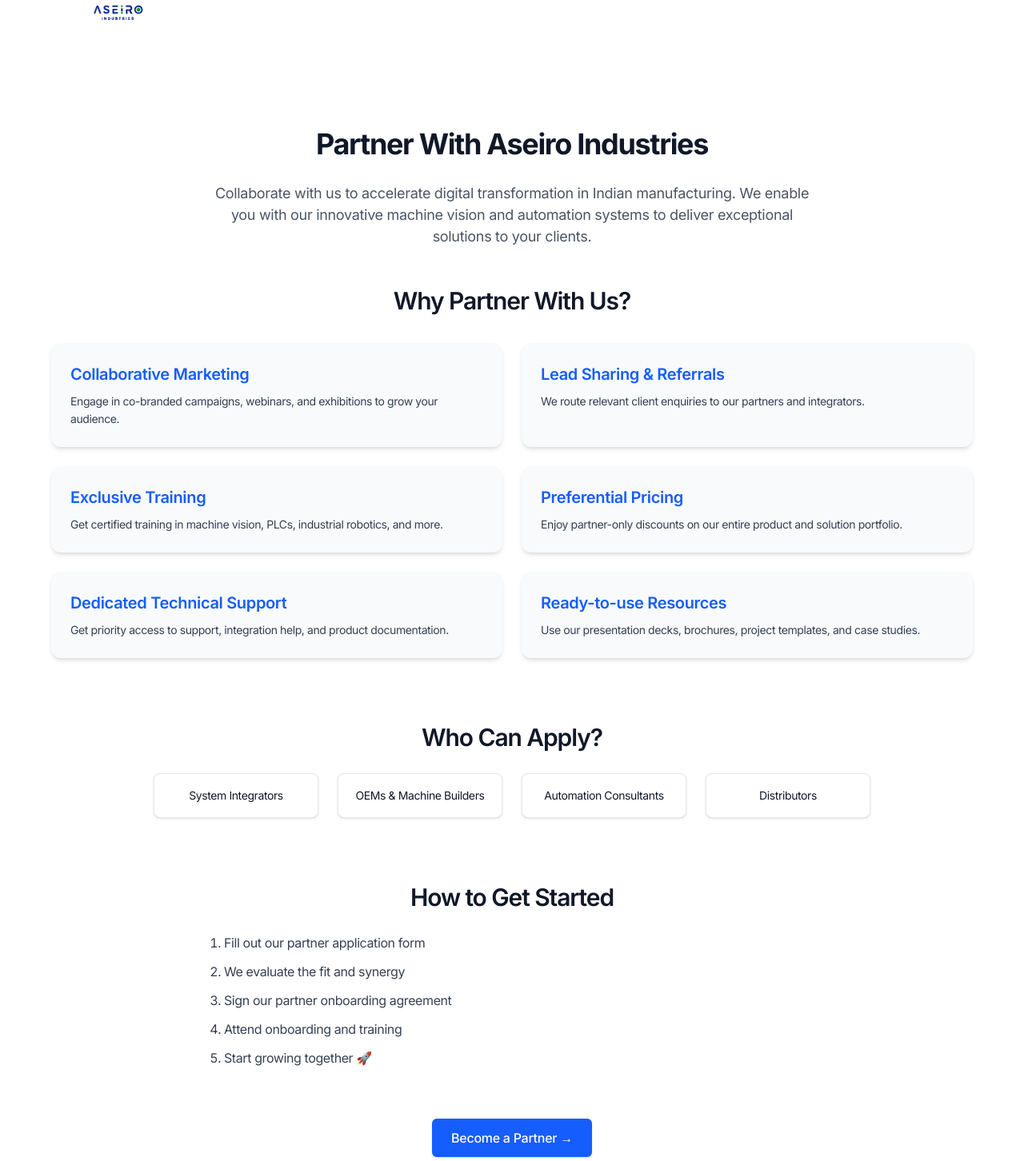
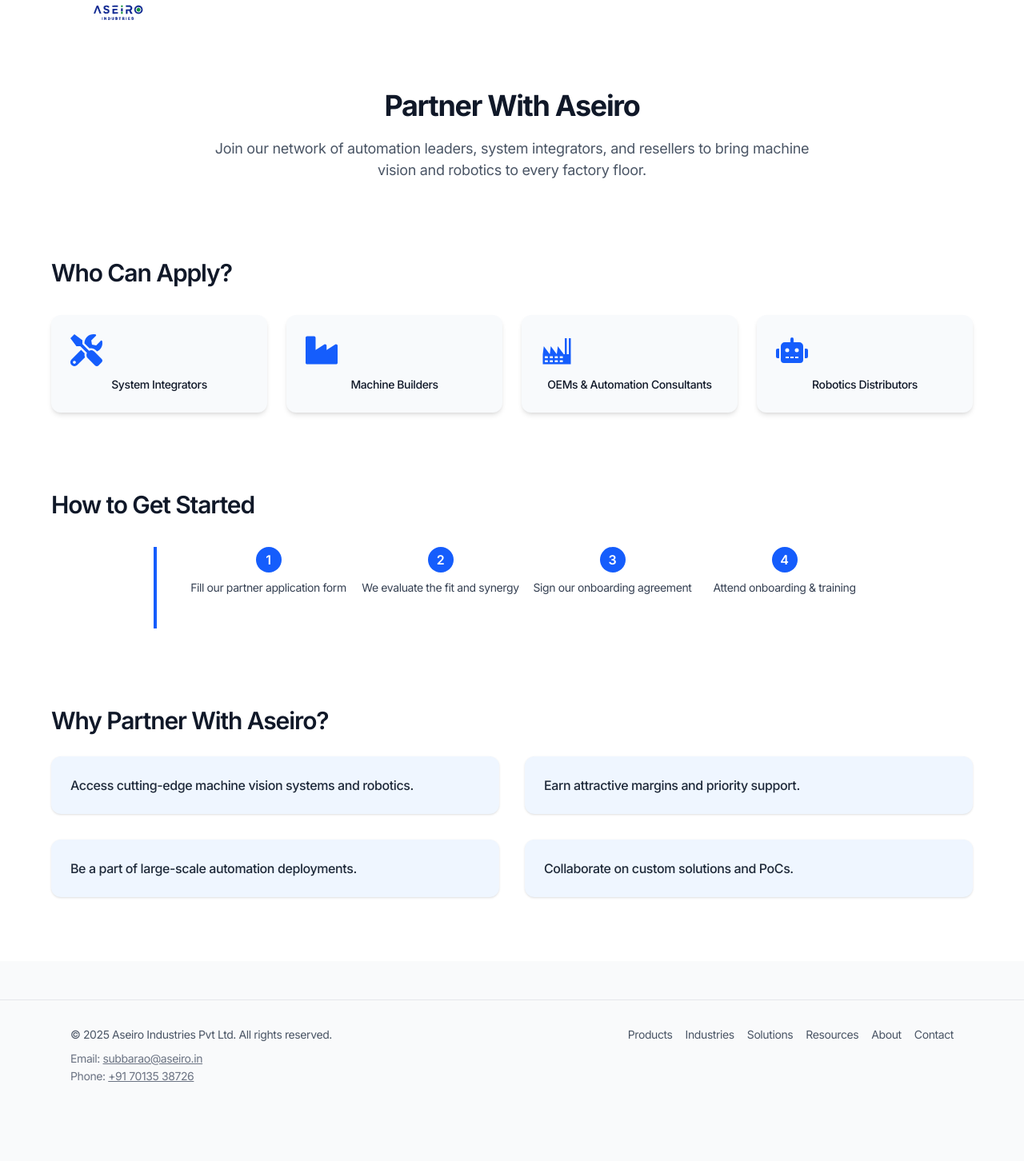
Before and after one commit to pradyumna-aseiro/Vercel-website, a Next.js app: page /partner in a window 1280 px wide. Shown: the part 138-1590 px from the top of the page at 80% size. After the commit the page ends 1527 px from the top, so only its background shows below. Built offline with nearby package versions, Linux system fonts and the light colour scheme.

Commit message:
added flow chart in partner page

```diff
--- a/app/(default)/partner/page.tsx
+++ b/app/(default)/partner/page.tsx
@@ -1,102 +1,95 @@
+// app/partner/page.tsx
 "use client";
 
-import CTAButton from "@/components/CTA-button";
+import { FaTools, FaIndustry, FaRobot } from "react-icons/fa";
+import { GiFactory } from "react-icons/gi";
 import PageTransition from "@/components/page-transition";
 import FadeInOnScroll from "@/components/fade-in-on-scroll";
 
 export default function PartnerPage() {
   return (
     <PageTransition>
-      <section className="pt-32 pb-20 px-4 bg-white text-center">
+      <section className="bg-white py-20 px-6 text-left">
+        <div className="max-w-6xl mx-auto space-y-24">
+
+          {/* Hero */}
           <FadeInOnScroll>
-          <h1 className="text-4xl font-bold mb-6">Partner With Aseiro Industries</h1>
-          <p className="text-gray-600 text-lg max-w-3xl mx-auto mb-12">
-            Collaborate with us to accelerate digital transformation in Indian manufacturing.
-            We enable you with our innovative machine vision and automation systems to deliver
-            exceptional solutions to your clients.
+            <div className="text-center">
+              <h1 className="text-4xl font-bold mb-4">Partner With Aseiro</h1>
+              <p className="text-gray-600 text-lg max-w-3xl mx-auto">
+                Join our network of automation leaders, system integrators, and resellers
+                to bring machine vision and robotics to every factory floor.
               </p>
-        </FadeInOnScroll>
-
-        <FadeInOnScroll delay={0.1}>
-          <h2 className="text-3xl font-semibold mb-8">Why Partner With Us?</h2>
-          <div className="grid gap-6 md:grid-cols-2 max-w-6xl mx-auto text-left">
-            {[
-              {
-                title: "Collaborative Marketing",
-                desc: "Engage in co-branded campaigns, webinars, and exhibitions to grow your audience.",
-              },
-              {
-                title: "Lead Sharing & Referrals",
-                desc: "We route relevant client enquiries to our partners and integrators.",
-              },
-              {
-                title: "Exclusive Training",
-                desc: "Get certified training in machine vision, PLCs, industrial robotics, and more.",
-              },
-              {
-                title: "Preferential Pricing",
-                desc: "Enjoy partner-only discounts on our entire product and solution portfolio.",
-              },
-              {
-                title: "Dedicated Technical Support",
-                desc: "Get priority access to support, integration help, and product documentation.",
-              },
-              {
-                title: "Ready-to-use Resources",
-                desc: "Use our presentation decks, brochures, project templates, and case studies.",
-              },
-            ].map((item, index) => (
-              <FadeInOnScroll key={index} delay={index * 0.1}>
-                <div className="bg-slate-50 p-6 rounded-xl shadow-md hover:shadow-lg transition h-full">
-                  <h3 className="text-xl font-semibold text-blue-600 mb-2">{item.title}</h3>
-                  <p className="text-gray-700 text-sm">{item.desc}</p>
-                </div>
-              </FadeInOnScroll>
-            ))}
             </div>
           </FadeInOnScroll>
 
-        <FadeInOnScroll delay={0.2}>
-          <div className="mt-20">
-            <h2 className="text-3xl font-semibold mb-6">Who Can Apply?</h2>
-            <div className="grid grid-cols-2 md:grid-cols-4 gap-6 text-sm max-w-4xl mx-auto">
+          {/* Who Can Apply */}
+          <FadeInOnScroll>
+            <div>
+              <h2 className="text-3xl font-semibold mb-8">Who Can Apply?</h2>
+              <div className="grid grid-cols-2 md:grid-cols-4 gap-6 text-center">
                 {[
-                "System Integrators",
-                "OEMs & Machine Builders",
-                "Automation Consultants",
-                "Distributors",
-              ].map((label, i) => (
-                <div key={i} className="bg-white border rounded-lg py-4 px-3 shadow hover:shadow-lg transition">
-                  {label}
+                  { icon: <FaTools size={40} />, label: "System Integrators" },
+                  { icon: <FaIndustry size={40} />, label: "Machine Builders" },
+                  { icon: <GiFactory size={40} />, label: "OEMs & Automation Consultants" },
+                  { icon: <FaRobot size={40} />, label: "Robotics Distributors" },
+                ].map((item, index) => (
+                  <div key={index} className="bg-slate-50 rounded-xl shadow-md p-6 hover:shadow-lg transition">
+                    <div className="text-blue-600 mb-3">{item.icon}</div>
+                    <p className="text-sm font-medium">{item.label}</p>
                   </div>
                 ))}
               </div>
             </div>
           </FadeInOnScroll>
 
-        <FadeInOnScroll delay={0.3}>
-          <div className="mt-20 max-w-3xl mx-auto text-left">
-            <h2 className="text-3xl font-semibold text-center mb-6">How to Get Started</h2>
-            <ol className="list-decimal pl-6 space-y-3 text-gray-700 text-left">
-              <li>Fill out our partner application form</li>
-              <li>We evaluate the fit and synergy</li>
-              <li>Sign our partner onboarding agreement</li>
-              <li>Attend onboarding and training</li>
-              <li>Start growing together 🚀</li>
-            </ol>
+          {/* How to Get Started */}
+          <FadeInOnScroll>
+            <div>
+              <h2 className="text-3xl font-semibold mb-8">How to Get Started</h2>
+              <div className="relative flex justify-between items-start border-l-4 border-blue-600 pl-8 max-w-4xl mx-auto">
+                {[
+                  "Fill our partner application form",
+                  "We evaluate the fit and synergy",
+                  "Sign our onboarding agreement",
+                  "Attend onboarding & training",
+                ].map((step, i) => (
+                  <div key={i} className="relative mb-10 w-1/4 text-center px-2">
+                    <div className="bg-blue-600 text-white w-8 h-8 rounded-full mx-auto mb-2 flex items-center justify-center font-semibold">
+                      {i + 1}
+                    </div>
+                    <p className="text-sm text-gray-700">{step}</p>
+                    {i !== 3 && (
+                      <div className="absolute top-[16px] right-[-5px] w-full h-0.5 bg-blue-300 z-[-1]" />
+                    )}
+                  </div>
+                ))}
+              </div>
             </div>
           </FadeInOnScroll>
 
-        <FadeInOnScroll delay={0.4}>
-          <div className="mt-16 text-center">
-            <CTAButton
-              href="mailto:partnerships@aseiro.in"
-              text="Become a Partner →"
-              variant="primary"
-              isExternal
-            />
+          {/* Why Partner With Us */}
+          <FadeInOnScroll>
+            <div>
+              <h2 className="text-3xl font-semibold mb-6">Why Partner With Aseiro?</h2>
+              <div className="grid md:grid-cols-2 gap-8">
+                {[
+                  "Access cutting-edge machine vision systems and robotics.",
+                  "Earn attractive margins and priority support.",
+                  "Be a part of large-scale automation deployments.",
+                  "Collaborate on custom solutions and PoCs.",
+                ].map((point, i) => (
+                  <div
+                    key={i}
+                    className="bg-blue-50 p-6 rounded-xl shadow-sm hover:shadow-md transition"
+                  >
+                    <p className="text-gray-800 font-medium">{point}</p>
+                  </div>
+                ))}
+              </div>
             </div>
           </FadeInOnScroll>
+        </div>
       </section>
     </PageTransition>
   );
```
Lines whose indentation alone changed are shown as unchanged.
